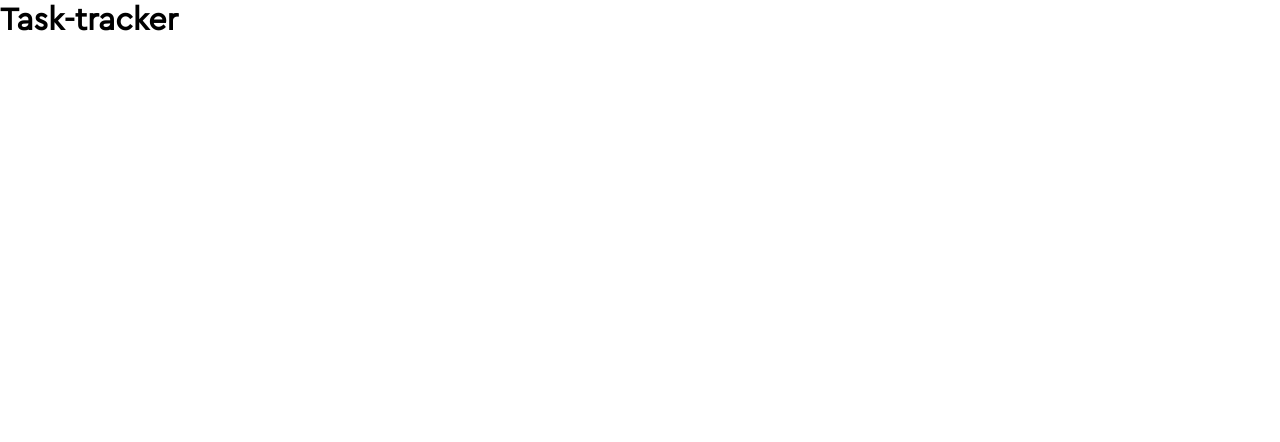
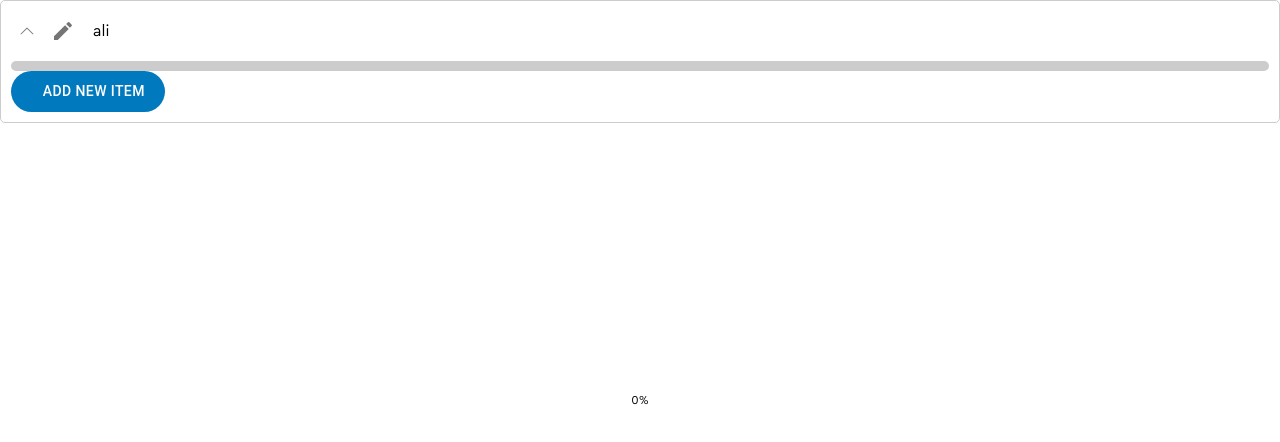
Before and after one commit to peaksoft-school/task-tracker-js9, a React (Create React App) app: page / in a window 1280 px wide. Shown: the top 442 px of the page. Built offline with nearby package versions, Linux system fonts and the light colour scheme; a web font is replaced by a local one.

Commit message:
created checkList

```diff
--- a/src/App.js
+++ b/src/App.js
@@ -1,7 +1,9 @@
+import { CheckList } from './components/checklist/CheckList'
+
 function App() {
    return (
       <div>
-         <h1>Task-tracker</h1>
+         <CheckList title="ali" />
       </div>
    )
 }
--- /dev/null
+++ b/src/components/checklist/CheckList.jsx
@@ -0,0 +1,182 @@
+import React, { useState } from 'react'
+import { IconButton, Checkbox, styled } from '@mui/material'
+import DeleteIcon from '@mui/icons-material/Delete'
+import EditIcon from '@mui/icons-material/Edit'
+import { Input } from '../UI/input/Input'
+import { Button } from '../UI/button/Button'
+import { UpIcon, DownIcon } from '../../assets/icons'
+
+const ChecklistContainer = styled('div')({
+   border: '1px solid #ccc',
+   borderRadius: '5px',
+   padding: '10px',
+   marginBottom: '10px',
+})
+
+const ChecklistHeader = styled('div')({
+   display: 'flex',
+   alignItems: 'center',
+   marginBottom: '10px',
+})
+
+const Title = styled('p')({
+   margin: '0 10px',
+})
+
+const ProgressLine = styled('div')({
+   height: '10px',
+   borderRadius: '5px',
+   backgroundColor: '#ccc',
+})
+
+const ProgressBar = styled('div')(({ progress }) => ({
+   height: '100%',
+   borderRadius: '5px',
+   backgroundColor: '#007bff',
+   width: `${progress}%`,
+}))
+
+const ProgressLabel = styled('span')({
+   position: 'absolute',
+   top: '50%',
+   left: '50%',
+   transform: 'translate(-50%, -50%)',
+   fontSize: '12px',
+})
+
+const InputContainer = styled('div')({
+   display: 'flex',
+   alignItems: 'center',
+   marginBottom: '10px',
+})
+
+const ActionButtonsContainer = styled('div')({
+   display: 'flex',
+   justifyContent: 'flex-end',
+})
+
+export const CheckList = ({ title }) => {
+   const [showInputs, setShowInputs] = useState(false)
+   const [items, setItems] = useState([])
+   const [idCounter, setIdCounter] = useState(0)
+   const [newItemValue, setNewItemValue] = useState('')
+
+   const handleNewItemChange = (e) => {
+      setNewItemValue(e.target.value)
+   }
+
+   const addItem = () => {
+      const newItem = {
+         id: idCounter,
+         value: newItemValue,
+         completed: false,
+      }
+      setItems([...items, newItem])
+      setIdCounter(idCounter + 1)
+      setNewItemValue('')
+      setShowInputs(false)
+   }
+
+   const cancelAddItem = () => {
+      setNewItemValue('')
+      setShowInputs(false)
+   }
+
+   const handleItemChange = (id, value) => {
+      const updatedItems = items.map((item) =>
+         item.id === id ? { ...item, value } : item
+      )
+      setItems(updatedItems)
+   }
+
+   const toggleCompleted = (id) => {
+      const updatedItems = items.map((item) =>
+         item.id === id ? { ...item, completed: !item.completed } : item
+      )
+      setItems(updatedItems)
+   }
+
+   const removeItem = (id) => {
+      const updatedItems = items.filter((item) => item.id !== id)
+      setItems(updatedItems)
+   }
+
+   const getProgress = () => {
+      if (items.length === 0) {
+         return 0
+      }
+
+      const completedCount = items.filter((item) => item.completed).length
+      return Math.floor((completedCount / items.length) * 100)
+   }
+
+   const toggleInputs = () => {
+      setShowInputs(!showInputs)
+   }
+
+   return (
+      <ChecklistContainer>
+         <ChecklistHeader>
+            <IconButton onClick={toggleInputs}>
+               {showInputs ? <DownIcon /> : <UpIcon />}
+            </IconButton>
+            <IconButton>
+               <EditIcon />
+            </IconButton>
+            <Title>{title}</Title>
+         </ChecklistHeader>
+         <ProgressLine>
+            <ProgressBar progress={getProgress()} />
+            <ProgressLabel>{getProgress()}%</ProgressLabel>
+         </ProgressLine>
+         {showInputs ? (
+            <>
+               <InputContainer>
+                  <Checkbox checked={false} />
+                  <StyledInput
+                     type="text"
+                     value={newItemValue}
+                     onChange={handleNewItemChange}
+                  />
+               </InputContainer>
+               <ActionButtonsContainer>
+                  <Button onClick={addItem}>Add</Button>
+                  <Button onClick={cancelAddItem}>Cancel</Button>
+               </ActionButtonsContainer>
+            </>
+         ) : (
+            <div>
+               <Button onClick={toggleInputs}>Add New Item</Button>
+            </div>
+         )}
+         {items.map((item) => (
+            <div key={item.id}>
+               <Checkbox
+                  checked={item.completed}
+                  onChange={() => toggleCompleted(item.id)}
+               />
+               <StyledInput
+                  type="text"
+                  value={item.value}
+                  onChange={(e) => handleItemChange(item.id, e.target.value)}
+               />
+               <IconButton onClick={() => removeItem(item.id)}>
+                  <DeleteIcon />
+               </IconButton>
+            </div>
+         ))}
+      </ChecklistContainer>
+   )
+}
+
+const StyledInput = styled(Input)({
+   input: {
+      height: '100px',
+      width: '300px',
+      backgroundColor: 'white',
+      borderRadius: '5px',
+      padding: '10px',
+      border: '1px solid #ccc',
+      marginBottom: '10px',
+   },
+})
```
